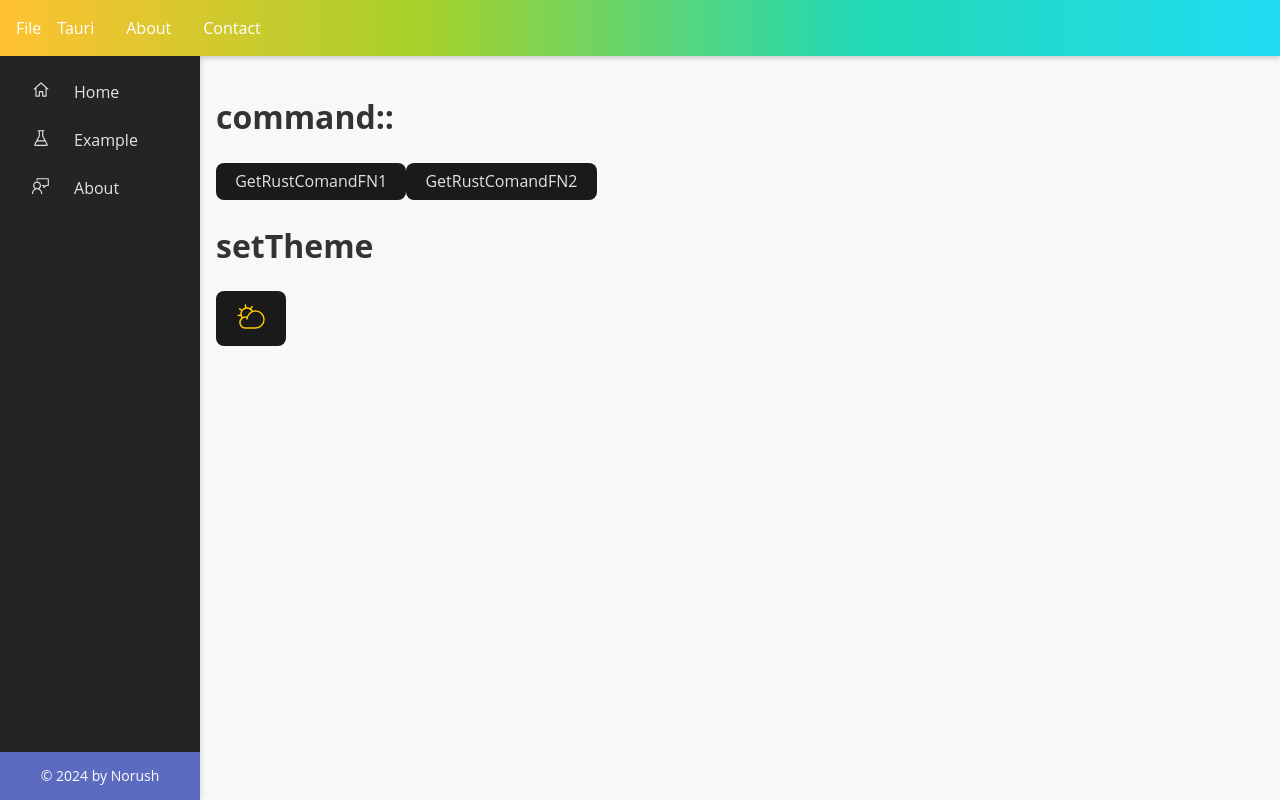
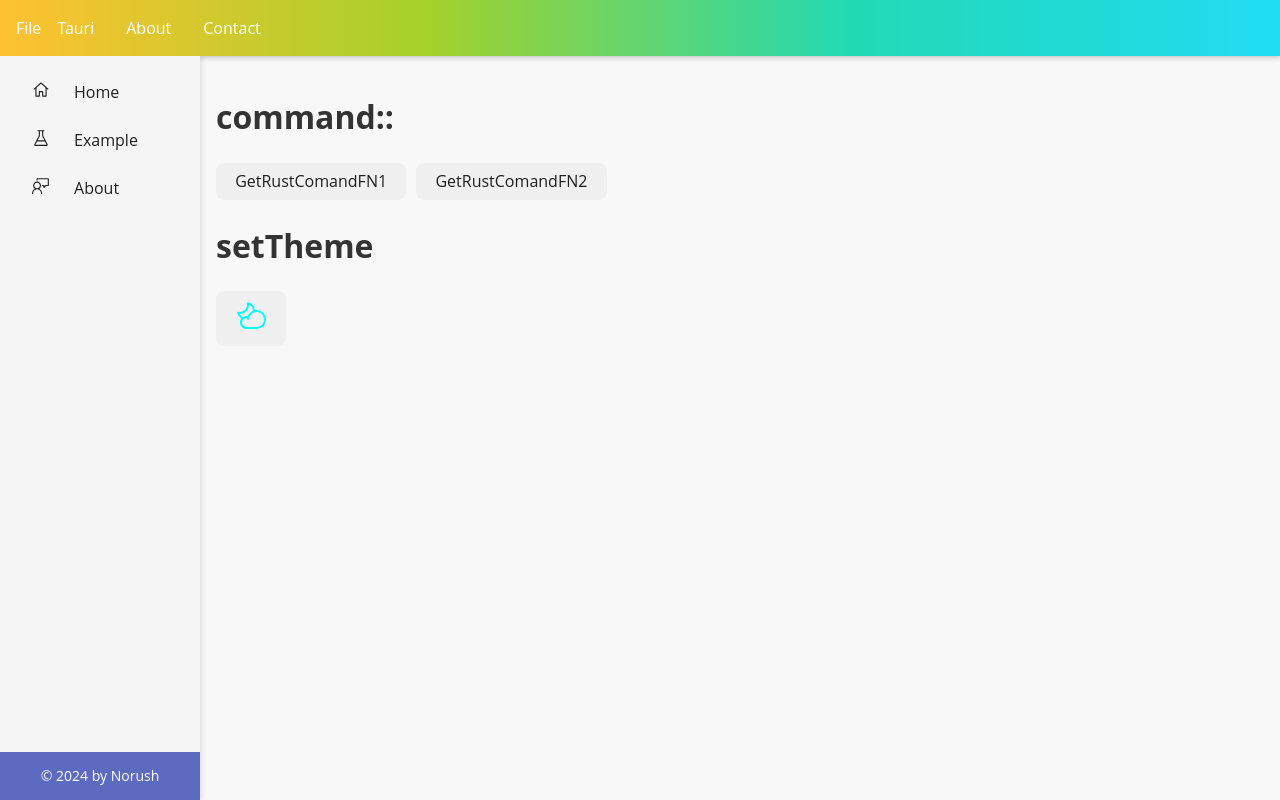
Before and after one commit to Alicehhhmm/Tauri2-React-template, a React (Vite) app: page /exp in a window 1280 px wide. Built offline with nearby package versions, Linux system fonts and the light colour scheme.

Commit message:
fix: theme color

```diff
--- a/src/layout/index.less
+++ b/src/layout/index.less
@@ -41,23 +41,3 @@
 .footer {
     transition: all 0.3s ease-in-out;
 }
-
-/* 为按钮添加简单的动画效果 */
-button {
-    border: none;
-    background-color: #3949ab;
-    color: white;
-    padding: 0.5rem 1rem;
-    border-radius: 5px;
-    cursor: pointer;
-    transition: background-color 0.3s, transform 0.1s;
-}
-
-button:hover {
-    background-color: #283593;
-    transform: scale(1.05);
-}
-
-button:active {
-    transform: scale(0.95);
-}
--- a/src/pages/example/CallRustFE.tsx
+++ b/src/pages/example/CallRustFE.tsx
@@ -23,12 +23,10 @@ export default function CallRustFEPage() {
 
     return (
         <>
-            <button className='space' onClick={handleCommand1}>
-                GetRustComandFN1
-            </button>
-            <button className='space' onClick={handleCommand2}>
-                GetRustComandFN2
-            </button>
+            <div className='space'>
+                <button onClick={handleCommand1}>GetRustComandFN1</button>
+                <button onClick={handleCommand2}>GetRustComandFN2</button>
+            </div>
         </>
     )
 }
--- a/src/pages/example/Theme.tsx
+++ b/src/pages/example/Theme.tsx
@@ -3,31 +3,33 @@ import { setTheme } from '@tauri-apps/api/app'
 import { PiCloudSunLight, PiCloudMoon } from 'react-icons/pi'
 
 export default function ChangeTheme() {
-    const [isDark, setIsDark] = useState<boolean>(true)
+    // current theme
+    const [isDark, setIsDark] = useState(() => {
+        const storedTheme = localStorage.getItem('theme')
+        if (storedTheme) return storedTheme === 'dark'
+        return window.matchMedia('(prefers-color-scheme: dark)').matches
+    })
+
+    useEffect(() => {
+        applyTheme(isDark)
+    }, [isDark])
 
     function applyTheme(isDark: boolean) {
         const html = document.querySelector('html')
-        console.log('html', html)
-
-        isDark ? html?.classList.add('dark') : html?.classList.remove('dark')
-        localStorage && localStorage.setItem('theme', isDark ? 'dark' : '')
+        html && (isDark ? html.classList.add('dark') : html.classList.remove('dark'))
+        localStorage.setItem('theme', isDark ? 'dark' : 'light')
+        setTheme(isDark ? 'dark' : 'light')
     }
 
     function toggleDark() {
-        setIsDark(!isDark)
-        applyTheme(isDark)
-        setTheme(isDark ? 'dark' : 'light')
+        const newIsDark = !isDark
+        setIsDark(newIsDark)
+        applyTheme(newIsDark)
     }
 
-    useEffect(() => {
-        applyTheme(isDark)
-    }, [])
-
     return (
-        <>
-            <button className='swith' onClick={toggleDark}>
-                {isDark ? <PiCloudSunLight size={32} color='#ffc900' /> : <PiCloudMoon size={32} color='rgb(0, 255, 255)' />}
-            </button>
-        </>
+        <button className='switch' onClick={toggleDark}>
+            {isDark ? <PiCloudSunLight size={32} color='#ffc900' /> : <PiCloudMoon size={32} color='#00ffff' />}
+        </button>
     )
 }
--- a/src/styles/common.css
+++ b/src/styles/common.css
@@ -0,0 +1,4 @@
+.space {
+    display: flex;
+    gap: 10px;
+}
--- a/src/styles/index.css
+++ b/src/styles/index.css
@@ -1,10 +1,12 @@
 @import './normalize.css';
+@import './common.css';
 
 :root {
     /* 明亮模式下的默认颜色变量 */
     --color-primary: #ffffff;
     --color-text: rgba(0, 0, 0, 0.87);
     --color-text-secondary: rgba(0, 0, 0, 0.6);
+    --color-hover-bg: #00ffff;
     --color-button-background: #f0f0f0;
     --color-button-text: rgba(0, 0, 0, 0.87);
     --color-link: #0000ee;
@@ -24,6 +26,7 @@
     --color-primary: #303030;
     --color-text: rgba(255, 255, 255, 0.87);
     --color-text-secondary: rgba(255, 255, 255, 0.6);
+    --color-hover-bg: #ffc900;
     --color-button-background: #1a1a1a;
     --color-button-text: rgba(255, 255, 255, 0.87);
     --color-link: #8796c5;
@@ -64,6 +67,11 @@ button {
 }
 
 button:hover {
-    background-color: var(--color-text-secondary);
-    color: var(--color-primary);
+    color: var(--color-hover-bg);
+    background-color: #283593;
+    transform: scale(1.05);
 }
+
+button:active {
+    transform: scale(0.95);
+}
```
